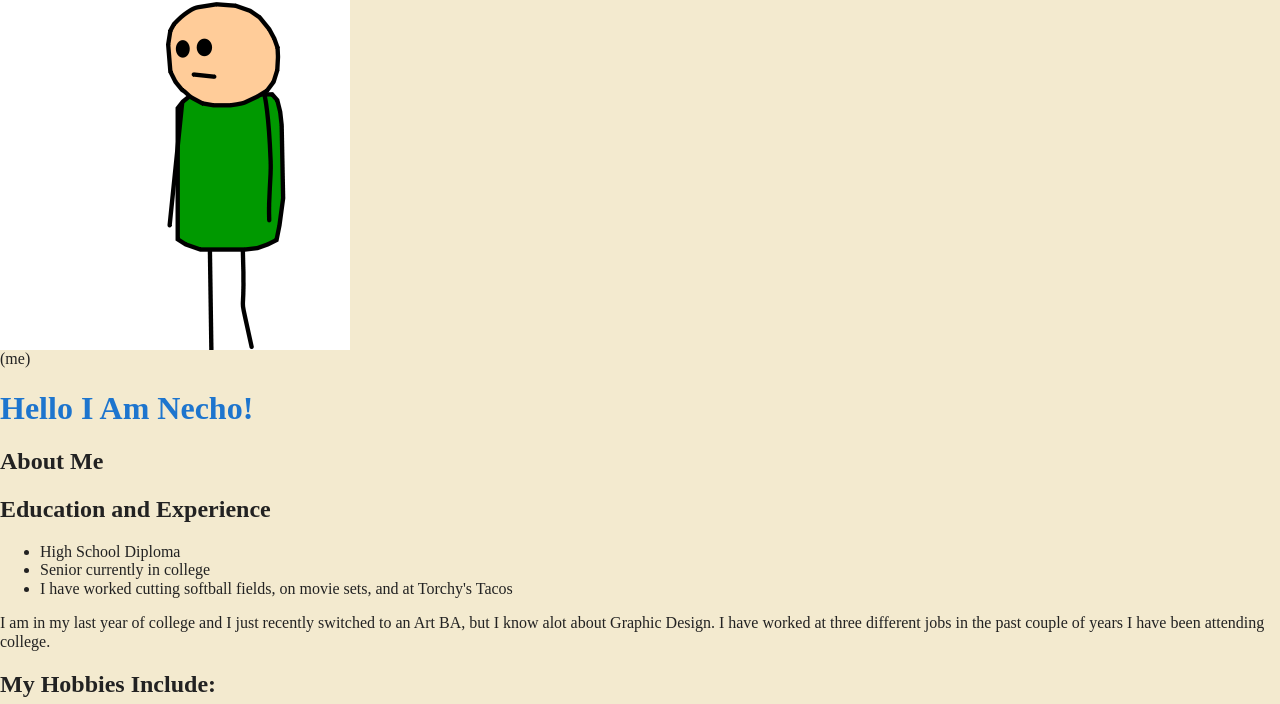
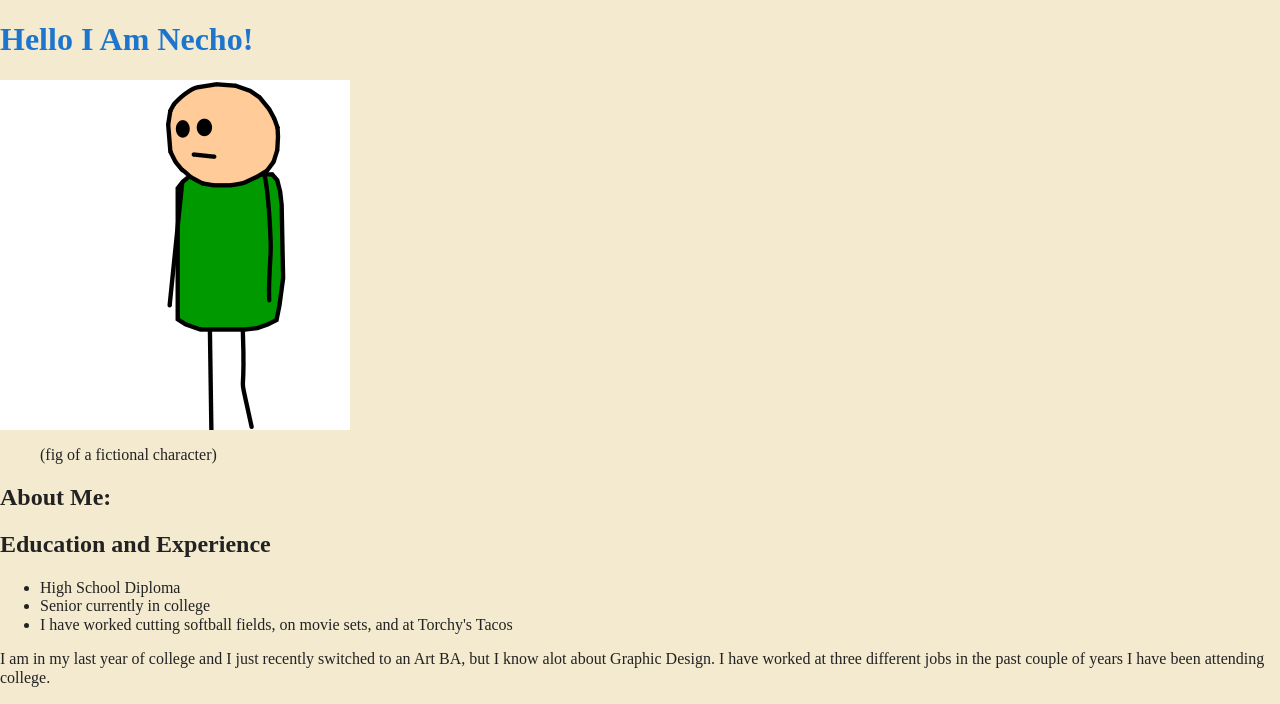
Before and after one commit to xNACHOx/Repository-2-Resume, a website built with Parcel: page index.html in a window 1280 px wide. Shown: the top 704 px of the page. Built offline with nearby package versions, Linux system fonts and the light colour scheme.

Commit message:
changed header alignment

```diff
--- a/index.html
+++ b/index.html
@@ -18,13 +18,17 @@
     <meta name="theme-color" content="#fafafa">
   </head>
   <body>
-    <!-- Add your site or application content here -->
+    <header>
+      <h1>Hello I Am Necho!</h1>
+    </header>
     <img src="img/cyanide_guy.jpg" alt="">
-    <figcaption>(me)</figcaption>
-    <h1>Hello I Am Necho!</h1>
+    <figure>
+      <figcaption>(fig of a fictional character)
+      </figcaption>
+    </figure>
     <Main>
     <section>
-    <h2>About Me</h2>
+    <h2>About Me:</h2>
     <section>
     <section>
     <h2>Education and Experience</h2>
@@ -72,5 +76,5 @@
         especially Alfredo.
       </p>
     </section>
-    </body>
-    </html>
+  </body>
+</html>
```
